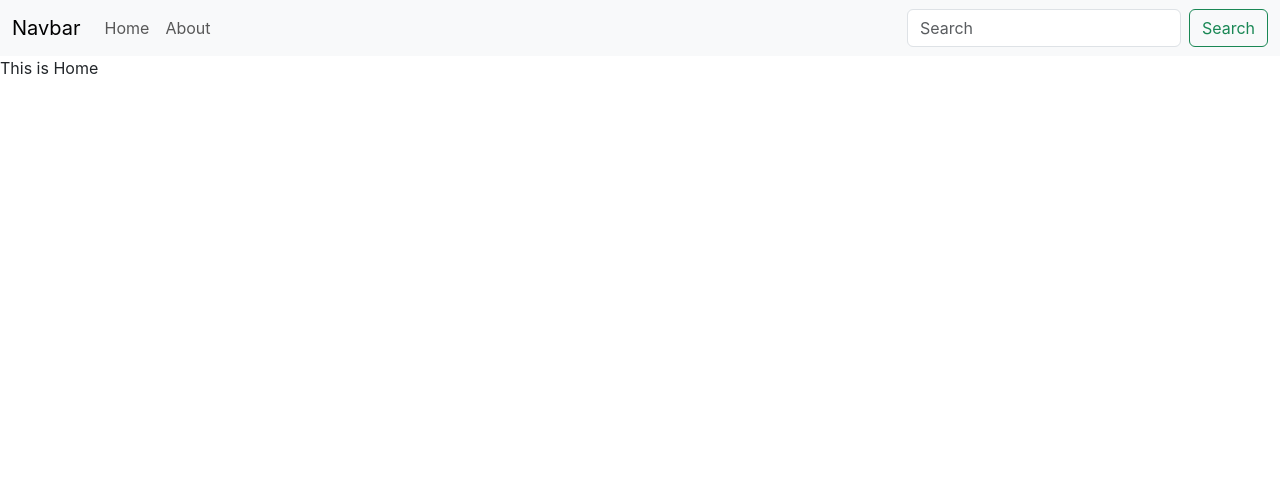
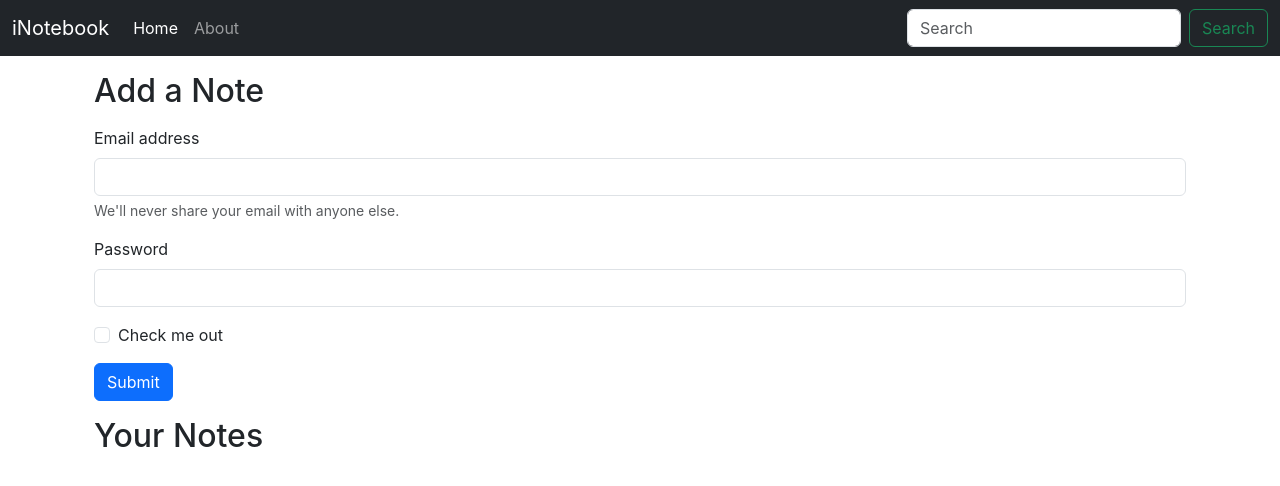
Before and after one commit to PARZIVAL0609/react-Harry, a React (Create React App) app in the folder inotebook/: page / in a window 1280 px wide. Shown: the top 486 px of the page. Built offline with nearby package versions, Linux system fonts and the light colour scheme.

Commit message:
useLocation for active class in navbar

```diff
--- a/inotebook/src/App.js
+++ b/inotebook/src/App.js
@@ -11,10 +11,12 @@
       <NoteState>
         <Router>
           <Navbar />
-          <Routes>
-            <Route exact path="/" element={<Home />}></Route>
-            <Route exact path="/about" element={<About />}></Route>
-          </Routes>
+          <div className="container">
+            <Routes>
+              <Route exact path="/" element={<Home />}></Route>
+              <Route exact path="/about" element={<About />}></Route>
+            </Routes>
+          </div>
         </Router>
       </NoteState>
     </>
--- a/inotebook/src/components/About.js
+++ b/inotebook/src/components/About.js
@@ -1,17 +1,7 @@
-import React, { useContext, useEffect } from 'react'
-import noteContext from '../context/Notes/noteContext'
+import React from "react";
 
 const About = () => {
-    const a = useContext(noteContext)
-    useEffect(()=>{
-        a.update();
-        // eslint-disable-next-line
-    },[])
-  return (
-    <div>
-      This is About {a.state.name} of class {a.state.class}
-    </div>
-  )
-}
+  return <div>This is About</div>;
+};
 
-export default About
+export default About;
--- a/inotebook/src/components/Home.js
+++ b/inotebook/src/components/Home.js
@@ -1,11 +1,56 @@
-import React from 'react'
+import React from "react";
 
 const Home = () => {
   return (
     <div>
-      This is Home
+      <div className="container my-3">
+        <h2>Add a Note</h2>
+
+      <form className="my-3">
+        <div className="mb-3">
+          <label for="exampleInputEmail1" className="form-label">
+            Email address
+          </label>
+          <input
+            type="email"
+            className="form-control"
+            id="exampleInputEmail1"
+            aria-describedby="emailHelp"
+          />
+          <div id="emailHelp" className="form-text">
+            We'll never share your email with anyone else.
+          </div>
+        </div>
+        <div className="mb-3">
+          <label for="exampleInputPassword1" className="form-label">
+            Password
+          </label>
+          <input
+            type="password"
+            className="form-control"
+            id="exampleInputPassword1"
+          />
+        </div>
+        <div className="mb-3 form-check">
+          <input
+            type="checkbox"
+            className="form-check-input"
+            id="exampleCheck1"
+          />
+          <label className="form-check-label" for="exampleCheck1">
+            Check me out
+          </label>
+        </div>
+        <button type="submit" className="btn btn-primary">
+          Submit
+        </button>
+      </form>
+      </div>
+      <div className="container my-3">
+        <h2>Your Notes</h2>
+      </div>
     </div>
-  )
-}
+  );
+};
 
-export default Home
+export default Home;
--- a/inotebook/src/components/Navbar.js
+++ b/inotebook/src/components/Navbar.js
@@ -1,12 +1,16 @@
-import React from "react";
-import { Link } from "react-router-dom";
+import React, { useEffect } from "react";
+import { Link, useLocation } from "react-router-dom";
 
 const Navbar = () => {
+  let location = useLocation();
+  useEffect(() => {
+    console.log(location);
+  }, [location]);
   return (
-    <nav className="navbar navbar-expand-lg bg-body-tertiary">
+    <nav className="navbar navbar-expand-lg navbar-dark bg-dark">
       <div className="container-fluid">
         <Link className="navbar-brand" to="/">
-          Navbar
+          iNotebook
         </Link>
         <button
           className="navbar-toggler"
@@ -22,12 +26,24 @@
         <div className="collapse navbar-collapse" id="navbarSupportedContent">
           <ul className="navbar-nav me-auto mb-2 mb-lg-0">
             <li className="nav-item">
-              <Link className="nav-link" aria-current="page" to="/">
+              <Link
+                className={`nav-link ${
+                  location.pathname === "/" ? "active" : ""
+                }`}
+                aria-current="page"
+                to="/"
+              >
                 Home
               </Link>
             </li>
             <li className="nav-item">
-              <Link className="nav-link" aria-current="page" to="/about">
+              <Link
+                className={`nav-link ${
+                  location.pathname === "/about" ? "active" : ""
+                }`}
+                aria-current="page"
+                to="/about"
+              >
                 About
               </Link>
             </li>
--- a/inotebook/src/context/Notes/NoteState.js
+++ b/inotebook/src/context/Notes/NoteState.js
@@ -1,25 +1,8 @@
-import { useState } from "react";
 import noteContext from "./noteContext";
 
 const NoteState = (props) => {
-  const s1 = {
-    name: "Dhruv",
-    class: "10F",
-  };
-
-  const [state, setState] = useState(s1);
-
-  const update = ()=>{
-    setTimeout(() => {
-        setState({
-            name: "Parzival",
-            class: "A",
-        })
-    }, 1000);
-  }
-
   return (
-    <noteContext.Provider value={{state, update}}>{props.children}</noteContext.Provider>
+    <noteContext.Provider value={{}}>{props.children}</noteContext.Provider>
   );
 };
 
```
